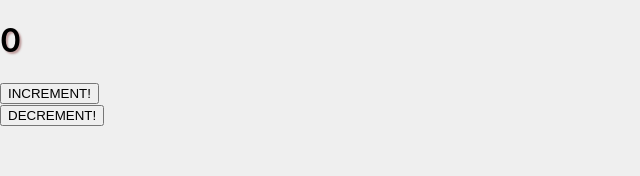
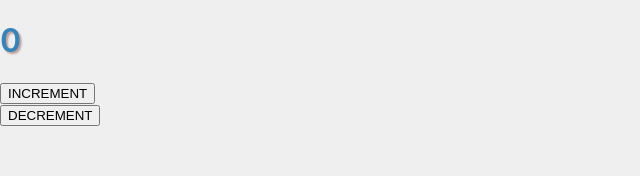
Before and after one commit to shareena-begum/react-props, a Next.js app: page /hooks in a window 1280 px wide. Shown: the top 176 px of the page, without its empty margins (0-640 px from the left). Built offline with nearby package versions, Linux system fonts and the light colour scheme.

Commit message:
randomcolor added using useEffect

```diff
--- a/pages/hooks.js
+++ b/pages/hooks.js
@@ -1,4 +1,4 @@
-import React, {useState} from "react"
+import React, {useState, useEffect} from "react"
 import randomcolor from "randomcolor"
 
 // function hooks() {
@@ -63,12 +63,15 @@
 //     )
 // }
 
+// componentDidMount
+// componentDidUpdate
+// componentWillUnmount: useEffect replaces these three lifecycle methods
 
 
 
-
-function hooks(){
-    const [count, setCount] = useState(0)
+function hooks() {
+const [count, setCount] = useState(0)
+const [color, setColor] = useState("")
 
     function increment() {
         setCount(prevCount => prevCount + 1)
@@ -78,14 +81,21 @@
         setCount(prevCount => prevCount - 1)
     }
 
+    useEffect ( () => {
+        setColor(randomcolor())
+    }, [count])
+
     return(
-        <div className="hooks">
-            <h1>{count}</h1>
-            <button onClick= {increment}>INCREMENT!</button> <br />
-            <button onClick= {decrement}>DECREMENT! </button>
+        <div>
+            <h1 style= {{color: color}} >{count}</h1>
+            <button onClick={increment}>INCREMENT</button> <br/>
+            <button onClick={decrement}>DECREMENT</button>
         </div>
     )
 }
+
+
+
 
 
 // function hooks() {
```
